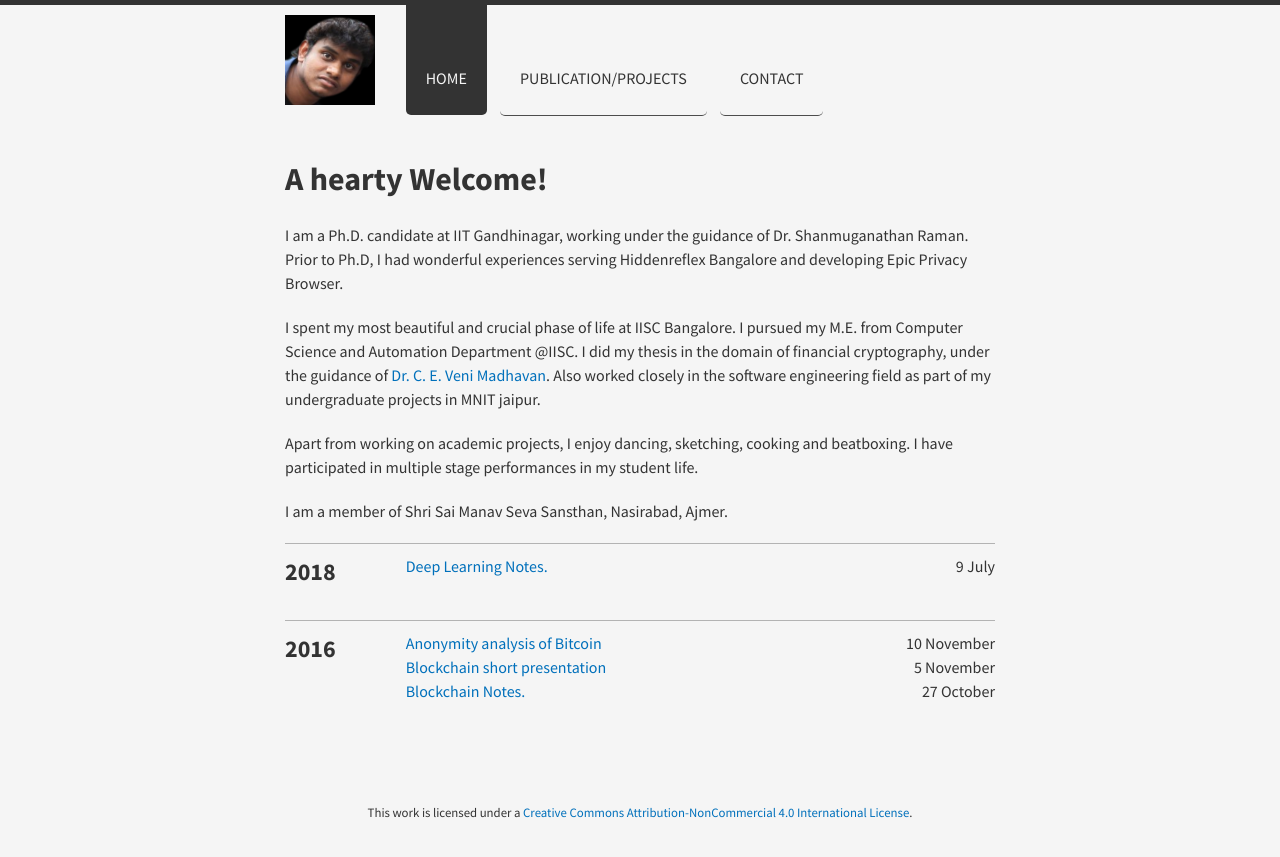
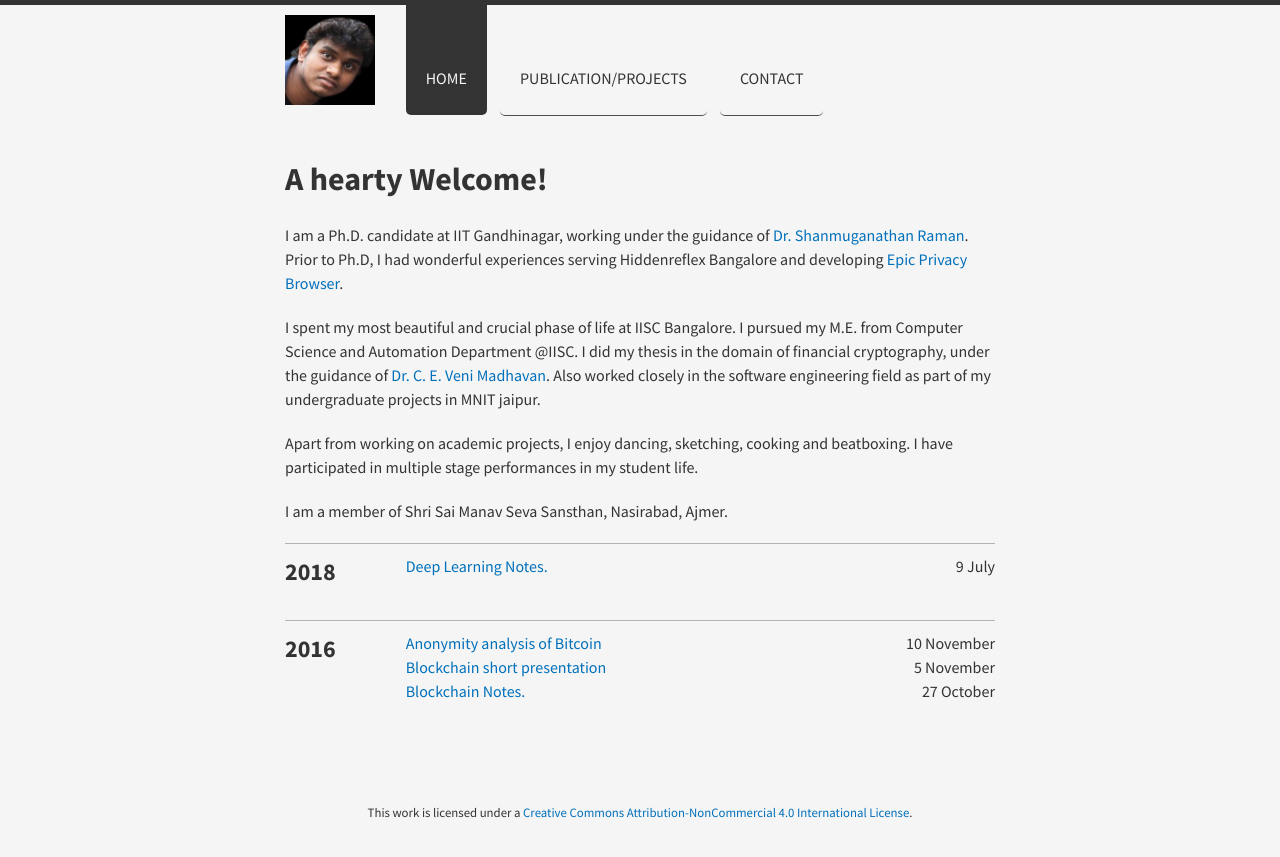
Before and after one commit to indramastan/indradeepmastan, a Jekyll site: the page built from index.html, in a window 1280 px wide. Shown: the top 857 px of the page. Built offline with Jekyll 4.4.1, drawn with Linux system fonts in a browser that asks for light colours; nearby versions of some CDN libraries; part of the change alters nothing that is shown.

```diff
--- a/index.html
+++ b/index.html
@@ -4,7 +4,7 @@ title: Home
 ---
 <h1>A hearty Welcome! </h1>
 
-<p>I am a Ph.D. candidate at IIT Gandhinagar, working under the guidance of Dr. Shanmuganathan Raman. Prior to Ph.D, I had wonderful experiences serving Hiddenreflex Bangalore and developing Epic Privacy Browser.</p>
+<p>I am a Ph.D. candidate at IIT Gandhinagar, working under the guidance of <a href="https://people.iitgn.ac.in/~shanmuga/">Dr. Shanmuganathan Raman</a>. Prior to Ph.D, I had wonderful experiences serving Hiddenreflex Bangalore and developing <a href="https://en.wikipedia.org/wiki/Epic_(web_browser)">Epic Privacy Browser</a>.</p>
 
 <p>I spent my most beautiful and crucial phase of life at IISC Bangalore. I pursued my M.E. from Computer Science and Automation Department @IISC. I did my thesis in the domain of financial cryptography, under the guidance of <a href="https://www.csa.iisc.ac.in/people/people-faculty-cevm.html">Dr. C. E. Veni Madhavan</a>. Also worked closely in the software engineering field as part of my undergraduate projects in MNIT jaipur.</p>
 
```
